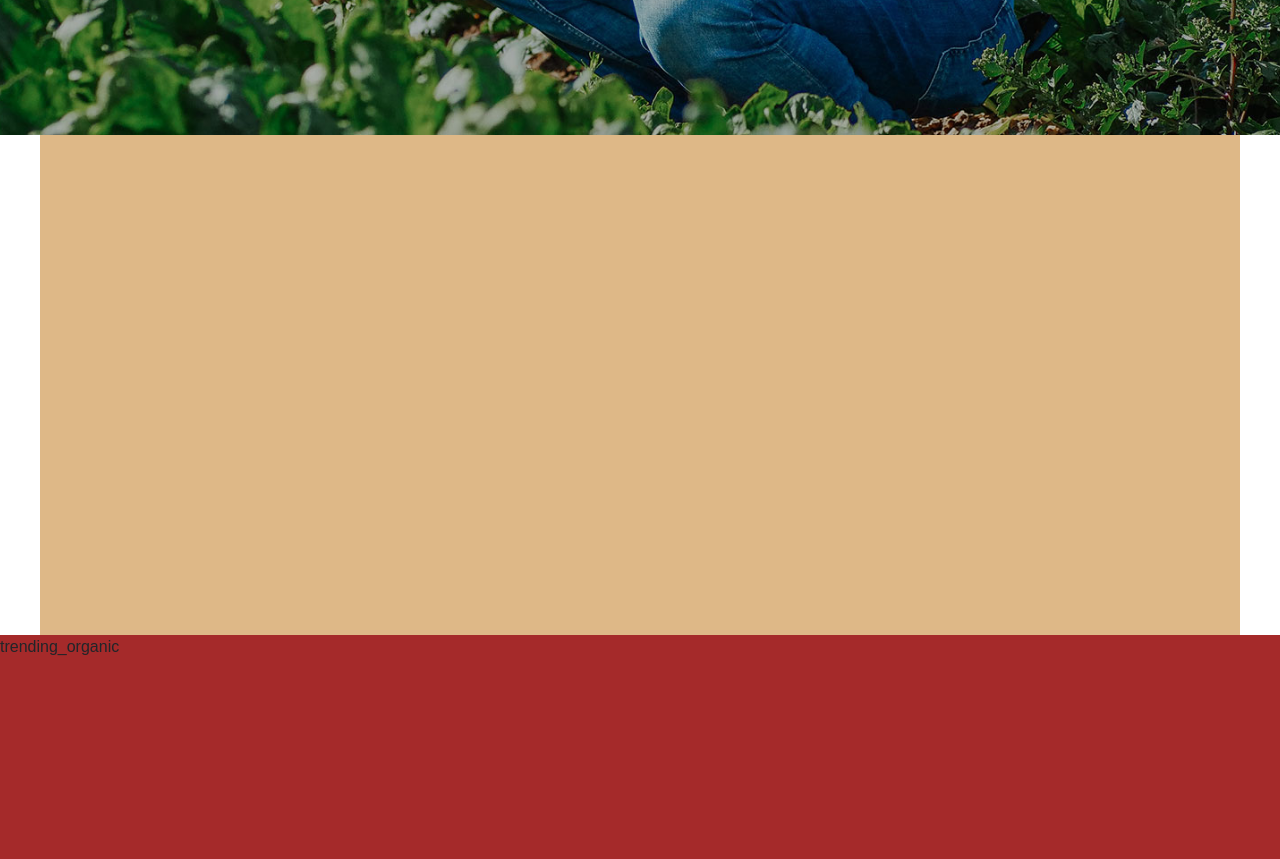
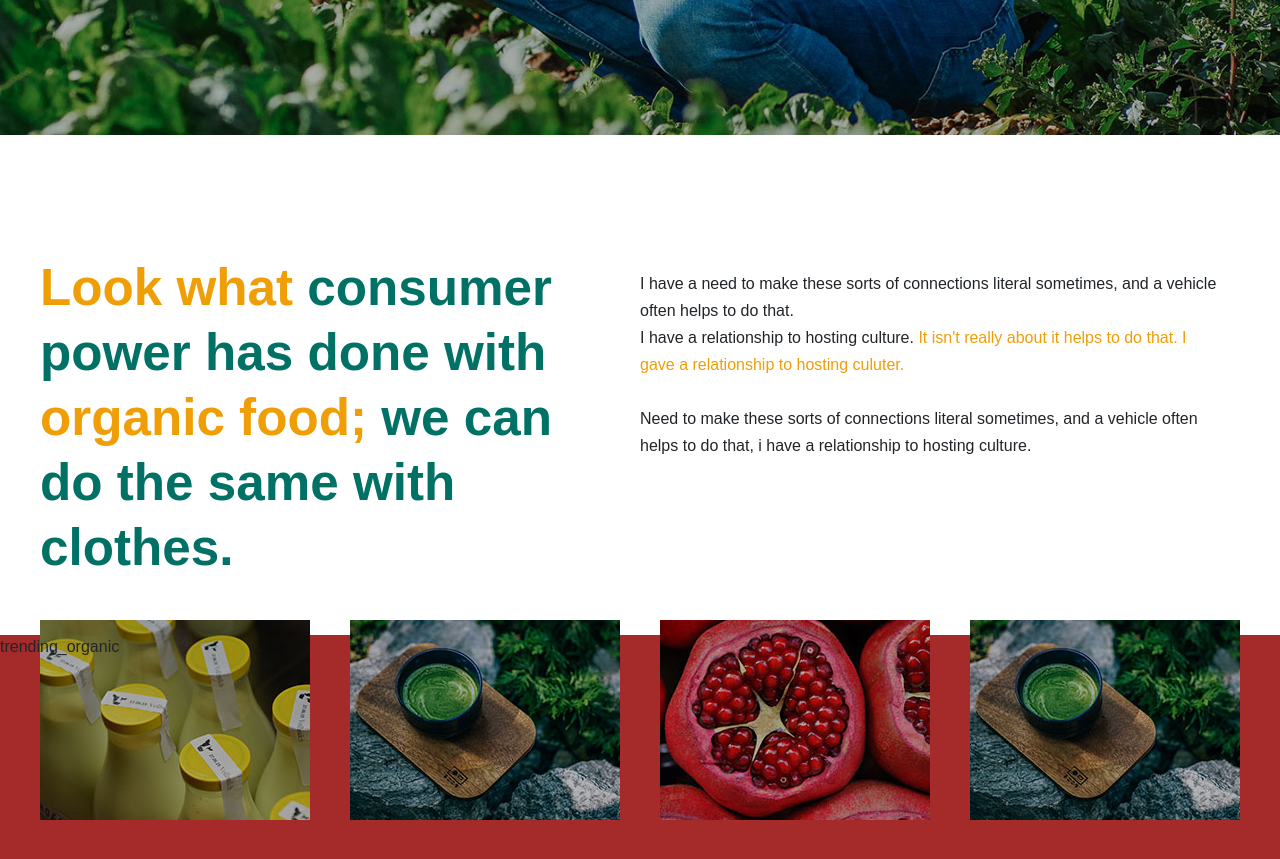
Before and after one commit to FraRussotto/proj-html-vuejs, a Vue app: page / in a window 1280 px wide. Shown: the part 860-1719 px from the top of the page. Built offline with nearby package versions, Linux system fonts and the light colour scheme; a small style sheet from the web is missing.

Commit message:
[edit] section look_organic

```diff
--- a/src/components/Main.vue
+++ b/src/components/Main.vue
@@ -6,7 +6,12 @@
     name: 'Main',
     components:{
       Jumbotron
+    },
+    data(){
+      return{
+      }
     }
+
   }
 </script>
 
@@ -15,6 +20,20 @@
 
   <section>
     <div class="look_organic">
+      <div class="description d-flex">
+        <p class="text_full"><span>Look what</span> consumer power has done with <span>organic food;</span> we can do the same with clothes.</p>
+        <p class="text">I have a need to make these sorts of connections literal sometimes, and a vehicle often helps to do that.<br>I have a relationship to hosting culture. <span>It isn't really about it helps to do that. I gave a relationship to hosting culuter.</span><br><br>Need to make these sorts of connections literal sometimes, and a vehicle often helps to do that, i have a relationship to hosting culture.</p>
+      </div>
+      <div class="image_food">
+        <div class="row mt-4">
+          <div class="col d-flex justify-content-between ">
+            <img src="../assets/img/fe3.jpg" alt="">
+            <img src="../assets/img/fe1.jpg" alt="">
+            <img src="../assets/img/fe2.jpg" alt="">
+            <img src="../assets/img/fe1.jpg" alt="">
+          </div>
+        </div>
+      </div>
     </div>
   </section>
 
@@ -84,6 +103,7 @@
       subscribe
     </div>
   </section>
+
 </template>
 
 <style lang="scss" scoped>
@@ -93,7 +113,24 @@
   width: $container_min;
   height: 500px;
   margin: 0 auto;
-  background-color: burlywood;
+  padding: 120px 0;
+  span{
+    color: $yellow;
+  }
+  .text_full{
+    flex-basis: 50%;
+    padding-right: 20px;
+    color: $green;
+    font-size: 3.2rem;
+    font-weight: 700;
+    line-height: 65px;
+  }
+  .text{
+    flex-basis: 50%;
+    padding-top: 15px;
+    line-height: 27px;
+    padding-right: 15px;
+  }
 }
 
 .trending_organic{
```
Also changed, not shown: 1 other file (tests, documents, lock files or other folders).
